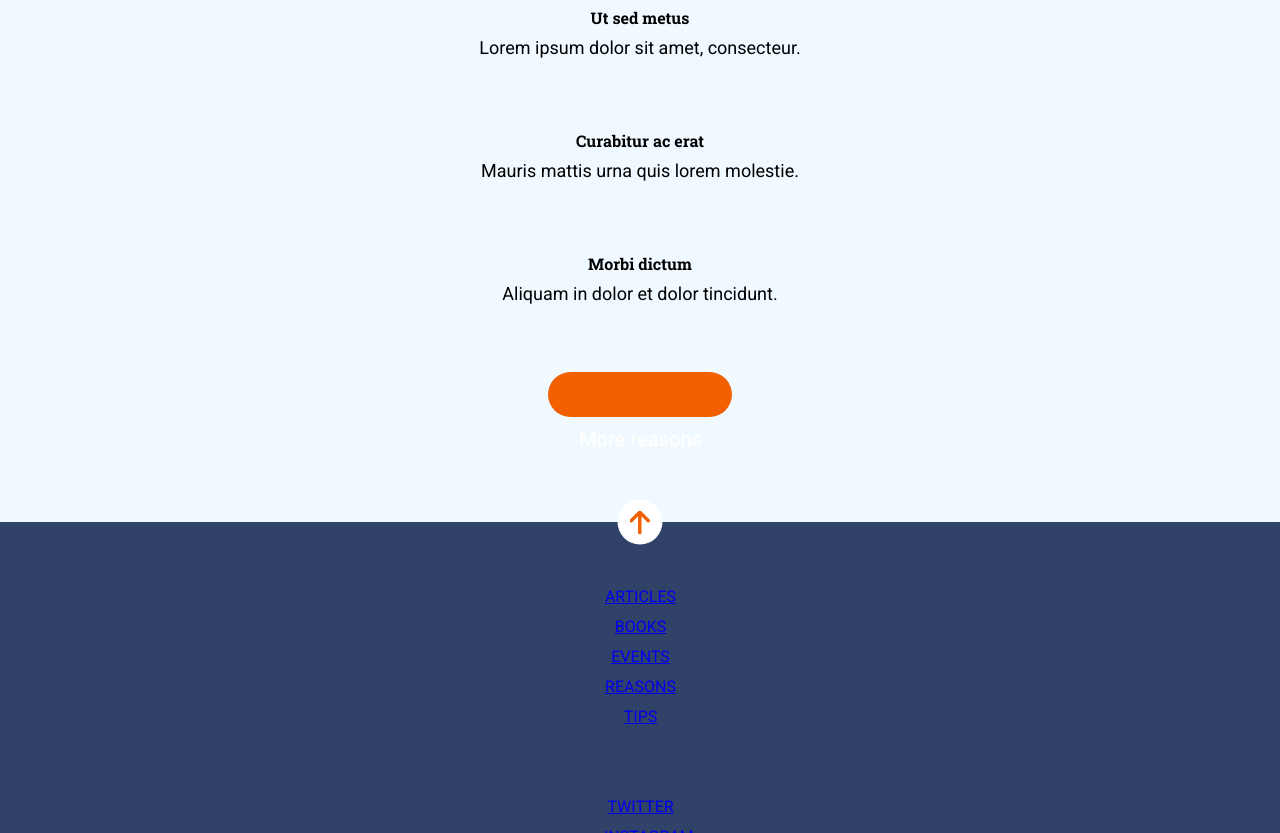
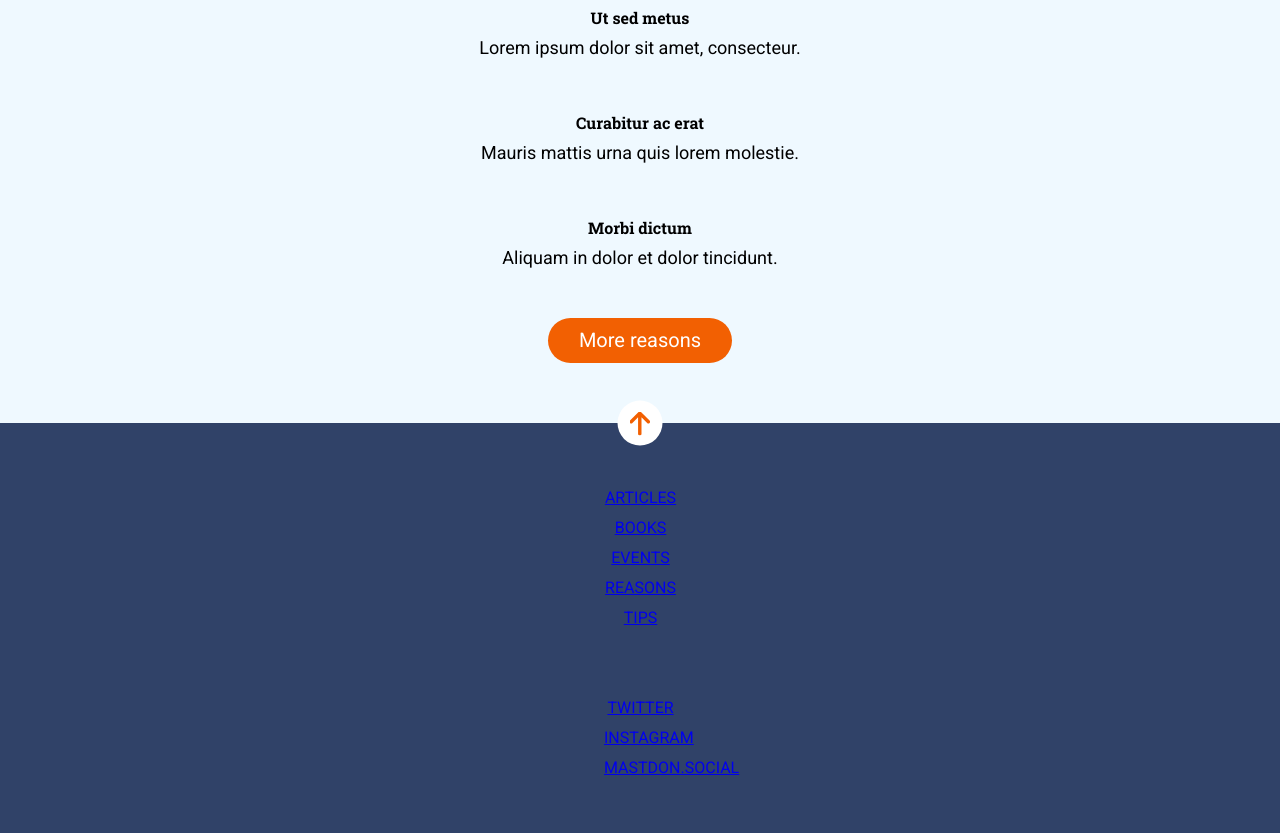
Before and after one commit to Adalab/modulo-1-evaluacion-final-maialenmunoa, a website built with Vite: page src/index.html in a window 1280 px wide. Shown: the part 1151-1984 px from the top of the page. Built offline with nearby package versions, Linux system fonts and the light colour scheme.

Commit message:
update reasons styles

```diff
--- a/src/scss/layout/_reasons.scss
+++ b/src/scss/layout/_reasons.scss
@@ -1,6 +1,5 @@
 .reasons {
     width: 100vw;
-    height: 624px;
     padding: 30px 15px 60px;
     background-color:$ice-blue;
     display: grid;
@@ -35,32 +34,24 @@
     &__text {
         font-family: $font-normal;
         font-size: 18px;
-        margin: 0 60px 63px;
+        margin: 0 60px 45px;
         line-height: 30px;
         text-align: center;
     }
 }
 
 .more__reasons {
-    width: 124px;
-    height: 45px;
     font-family: $font-normal;
     font-size: 20px;
-    font-weight: 500;
-    line-height: 2.25;
-    text-align: center;
+    line-height: 45px;
     color: $white;
-    position: absolute;
-    bottom: 60px;
-
 
     &-btn {
         width: 184px;
         height: 45px;
-        padding: 0 29.5px 0 30.5px;
         border-radius: 22.5px;
         background-color: $bright-orange;
-        margin-bottom: 60px;
+        text-align: center;
     }
 }
 }
```
